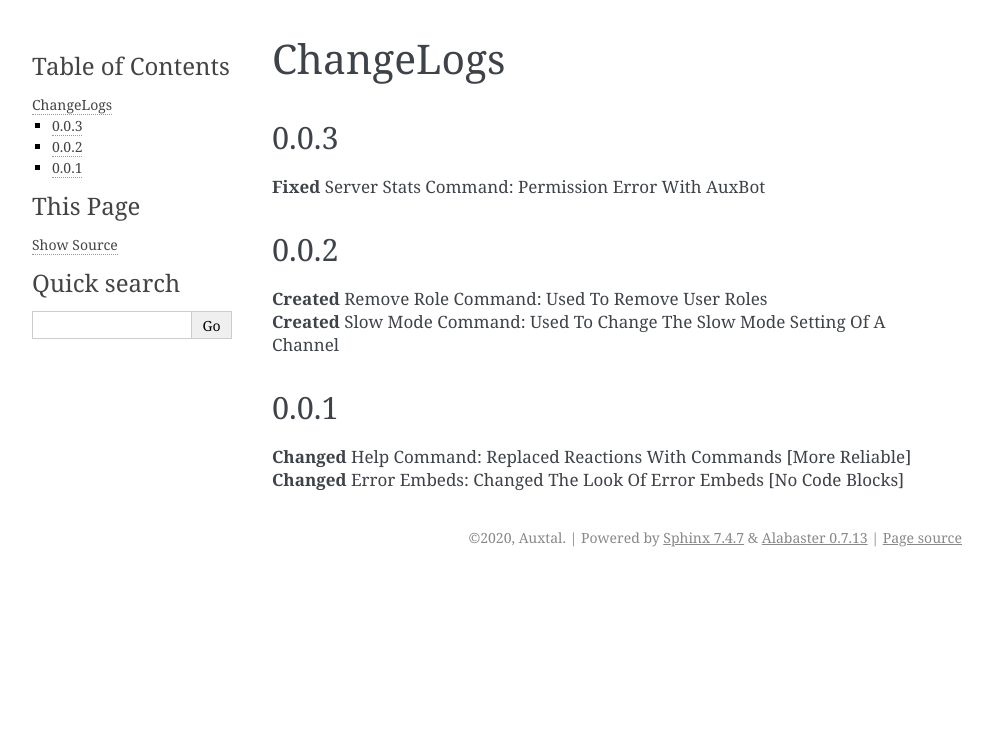
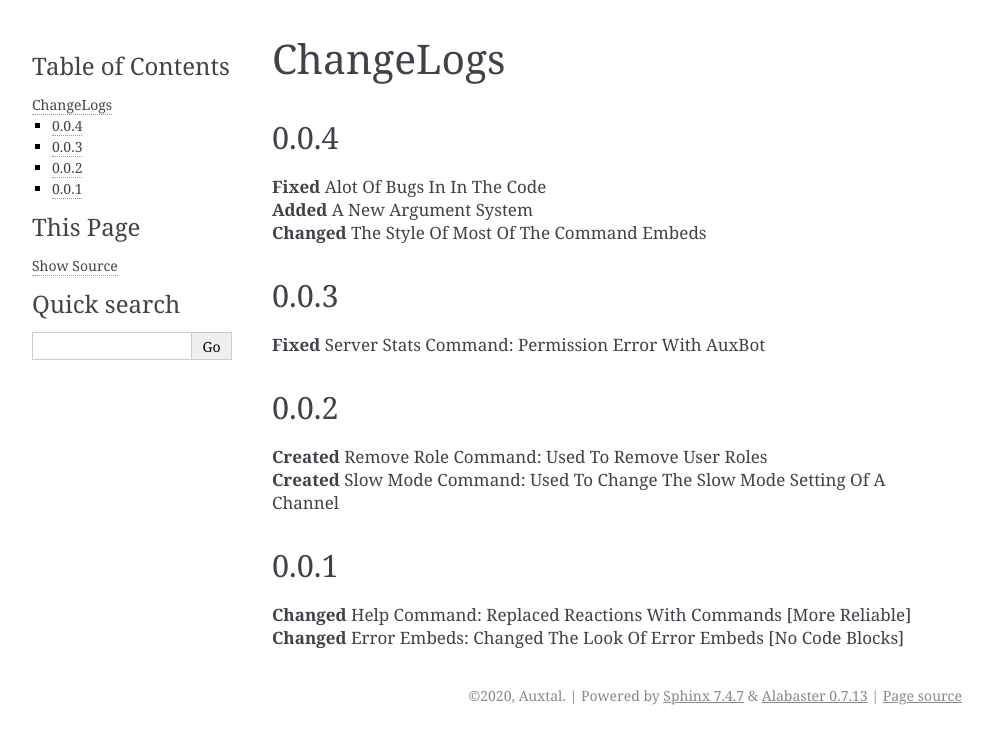
Before and after one commit to auxbot-discord-bot/docs, a Sphinx documentation site: the page built from docs/pages/changelogs.rst, in a window 1280 px wide. Shown: the top 744 px of the page, without its empty margins (148-1141 px from the left). Built offline with Sphinx 7.4.7, drawn with Linux system fonts in a browser that asks for light colours; pages that are not in the unit, such as notebooks, are missing from menus.

Commit message:
AuxBot Docs Added 0.0.4 To ChangeLogs

```diff
--- a/docs/pages/changelogs.rst
+++ b/docs/pages/changelogs.rst
@@ -1,5 +1,11 @@
 ChangeLogs
 ==========
+
+0.0.4
+-----
+| **Fixed** Alot Of Bugs In In The Code
+| **Added** A New Argument System
+| **Changed** The Style Of Most Of The Command Embeds
 
 0.0.3
 -----
```
